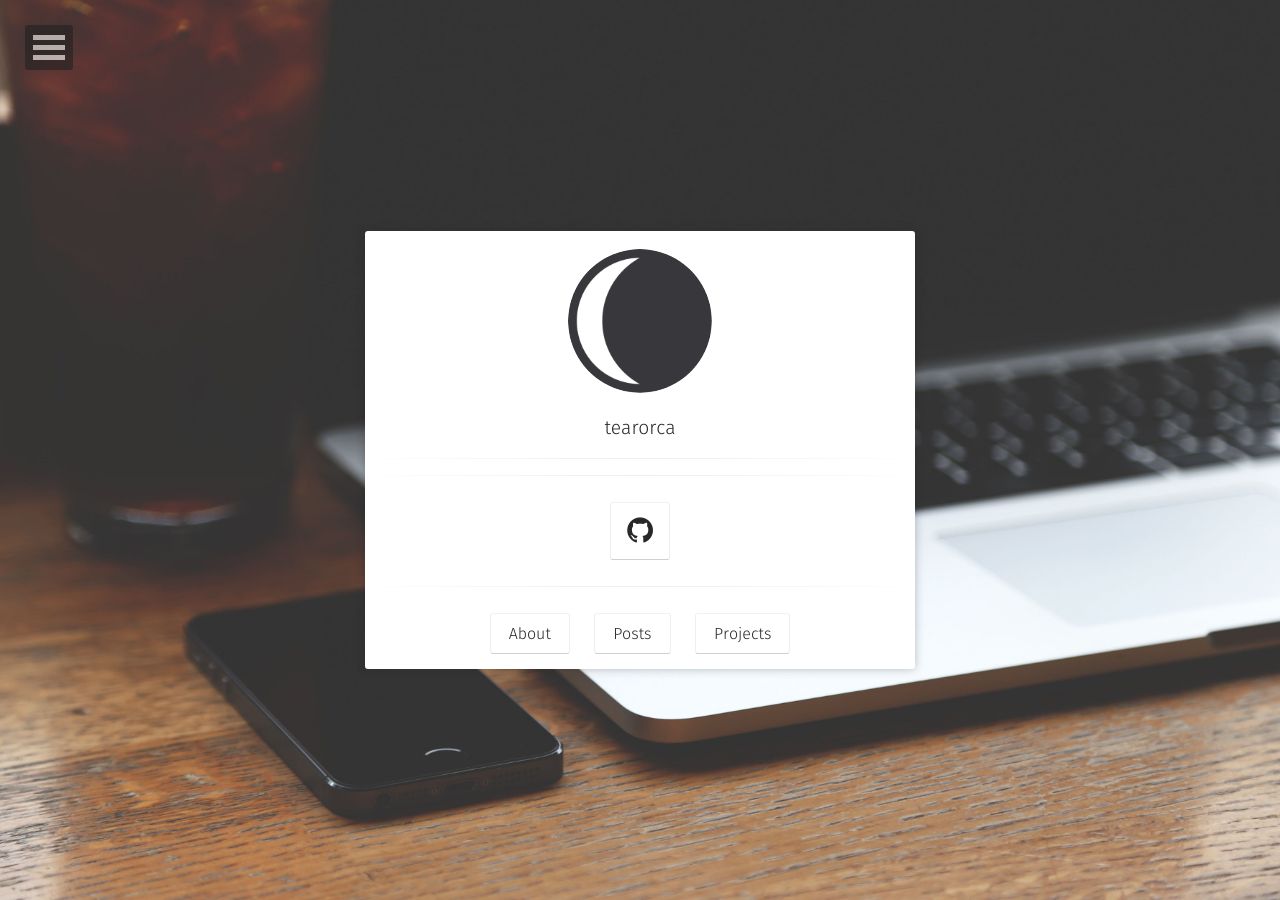
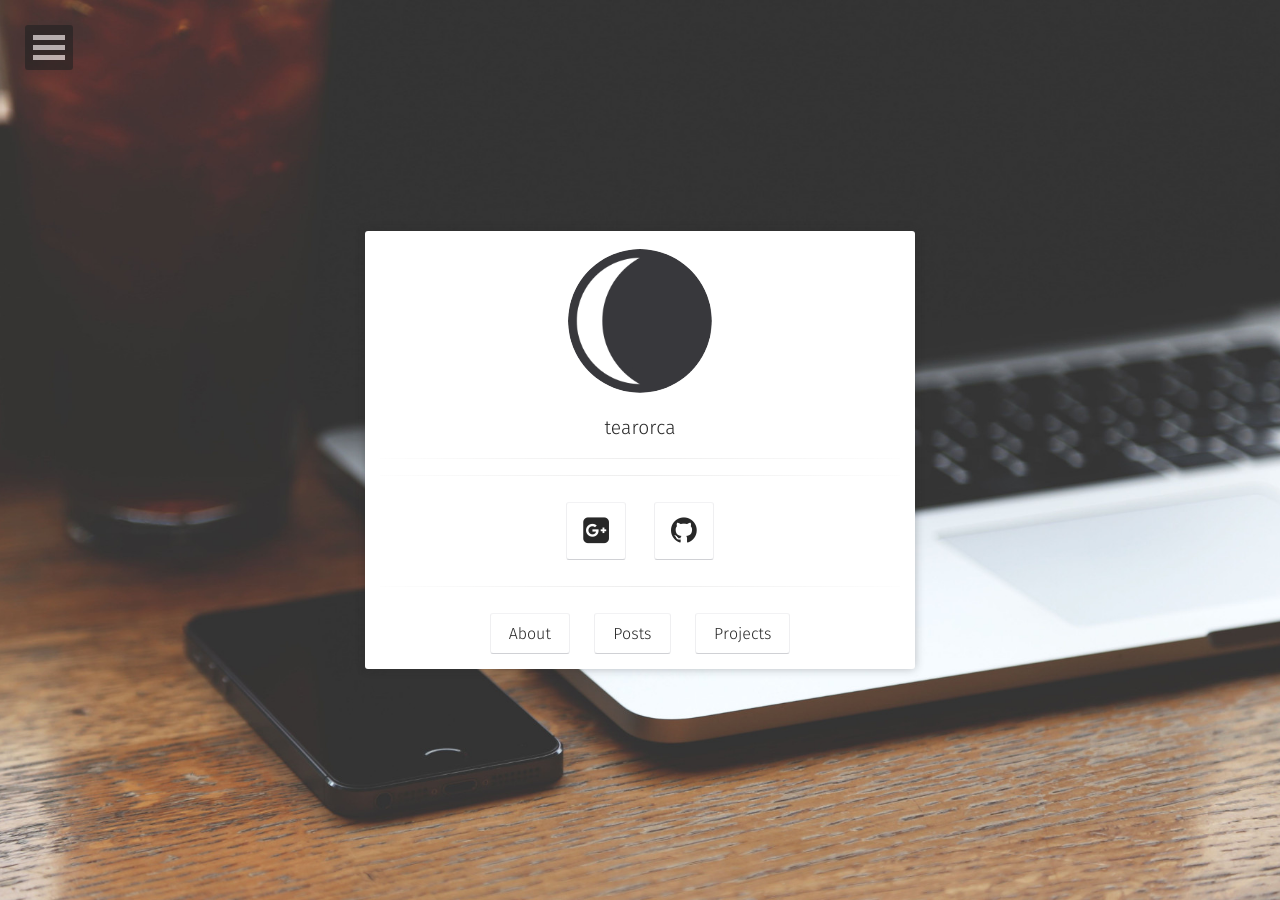
Before and after one commit to tearorca/tearorca.github.io, a Jekyll site: the page built from index.html, in a window 1280 px wide. Built offline with Jekyll 4.4.1, drawn with Linux system fonts in a browser that asks for light colours; some web fonts are replaced.

```diff
--- a/_config.yml
+++ b/_config.yml
@@ -31,7 +31,7 @@ disqus_shortname:   taylantatli
 # Social
 # if you don't have any of social below, comment the line.
 google:
-  plus:            #username
+  plus:            username
   analytics:
   verify:
   ad-client:
```
